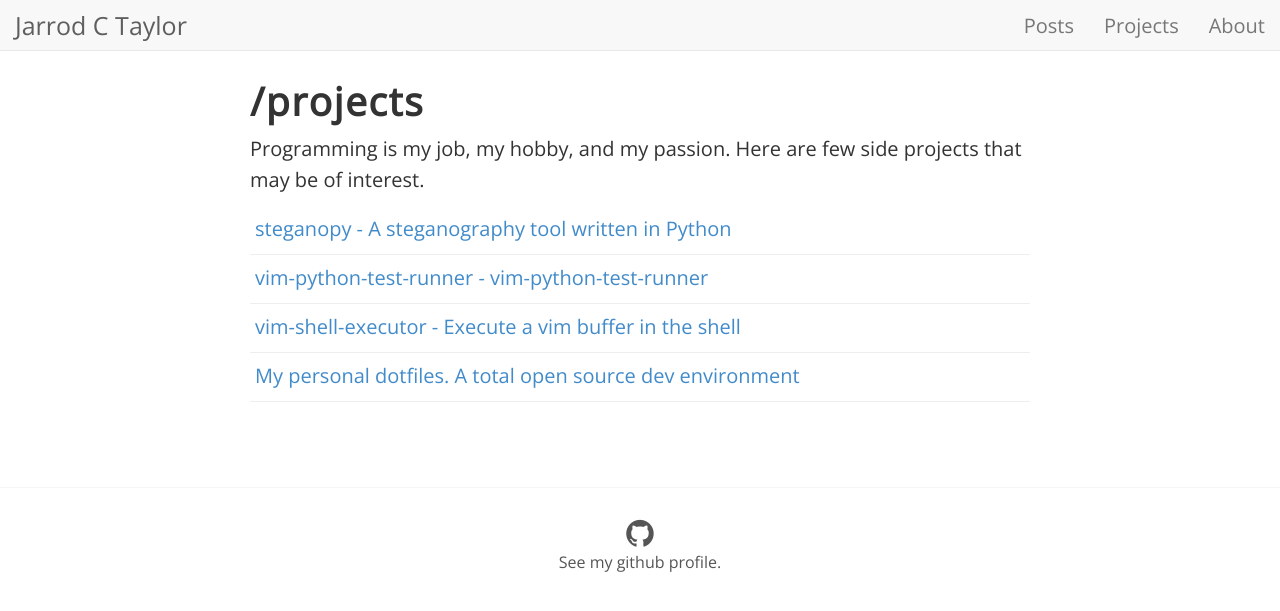
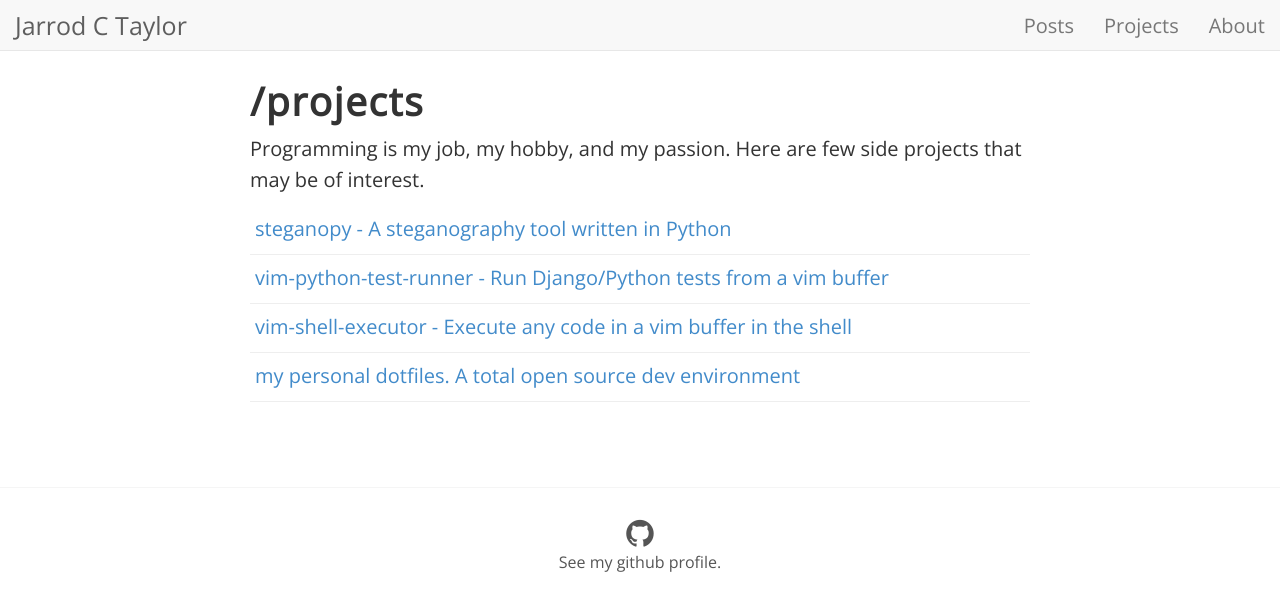
Before and after one commit to JarrodCTaylor/JarrodCTaylor.github.io, a Jekyll site: the page built from projects/index.html, in a window 1280 px wide. Shown: the top 611 px of the page. Built offline with Jekyll 4.4.1, drawn with Linux system fonts in a browser that asks for light colours; nearby versions of some CDN libraries; Markdown is read by kramdown in place of the engine named in the settings.

Commit message:
Tech Debt: Descriptions on the project page

```diff
--- a/projects/index.html
+++ b/projects/index.html
@@ -9,9 +9,9 @@ title: "Projects"
     <p>Programming is my job, my hobby, and my passion. Here are few side projects that may be of interest.</p>
     <ul class="listing">
       <li><a href="https://github.com/JarrodCTaylor/steganopy">steganopy - A steganography tool written in Python</a></li>
-      <li><a href="https://github.com/JarrodCTaylor/vim-python-test-runner">vim-python-test-runner - vim-python-test-runner</a></li>
-      <li><a href="https://github.com/JarrodCTaylor/vim-shell-executor">vim-shell-executor - Execute a vim buffer in the shell</a></li>
-      <li><a href="https://github.com/JarrodCTaylor/dotfiles">My personal dotfiles. A total open source dev environment</a></li>
+      <li><a href="https://github.com/JarrodCTaylor/vim-python-test-runner">vim-python-test-runner - Run Django/Python tests from a vim buffer</a></li>
+      <li><a href="https://github.com/JarrodCTaylor/vim-shell-executor">vim-shell-executor - Execute any code in a vim buffer in the shell</a></li>
+      <li><a href="https://github.com/JarrodCTaylor/dotfiles">my personal dotfiles. A total open source dev environment</a></li>
     </ul>
 
   </section>
```
